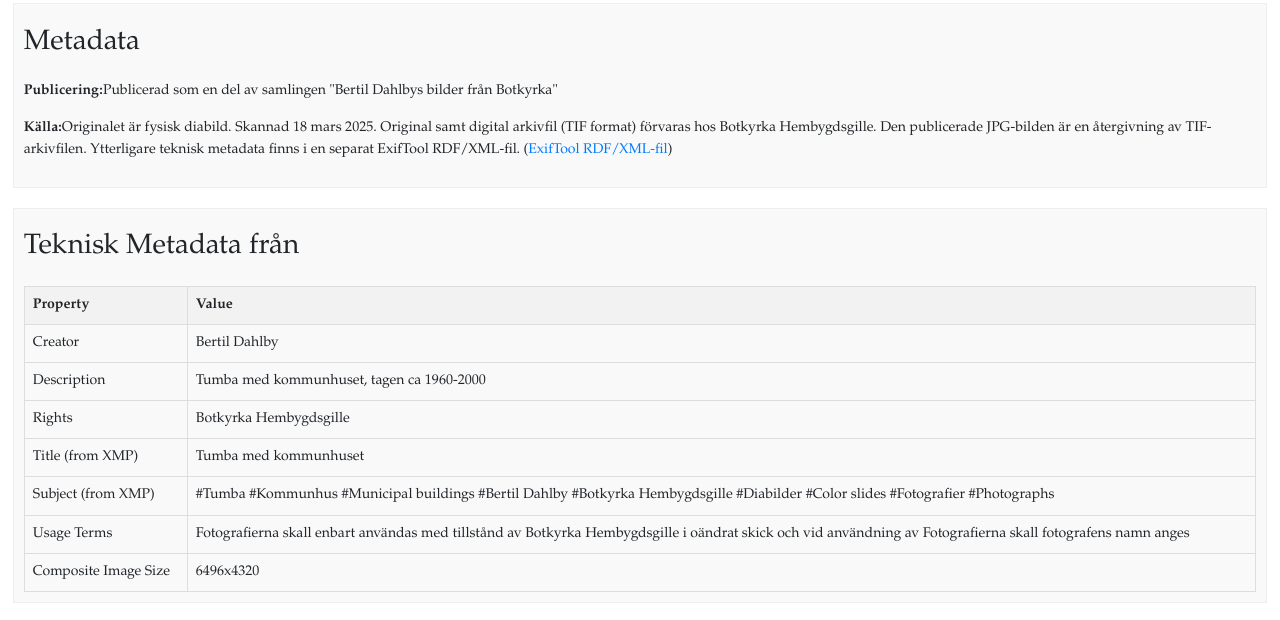
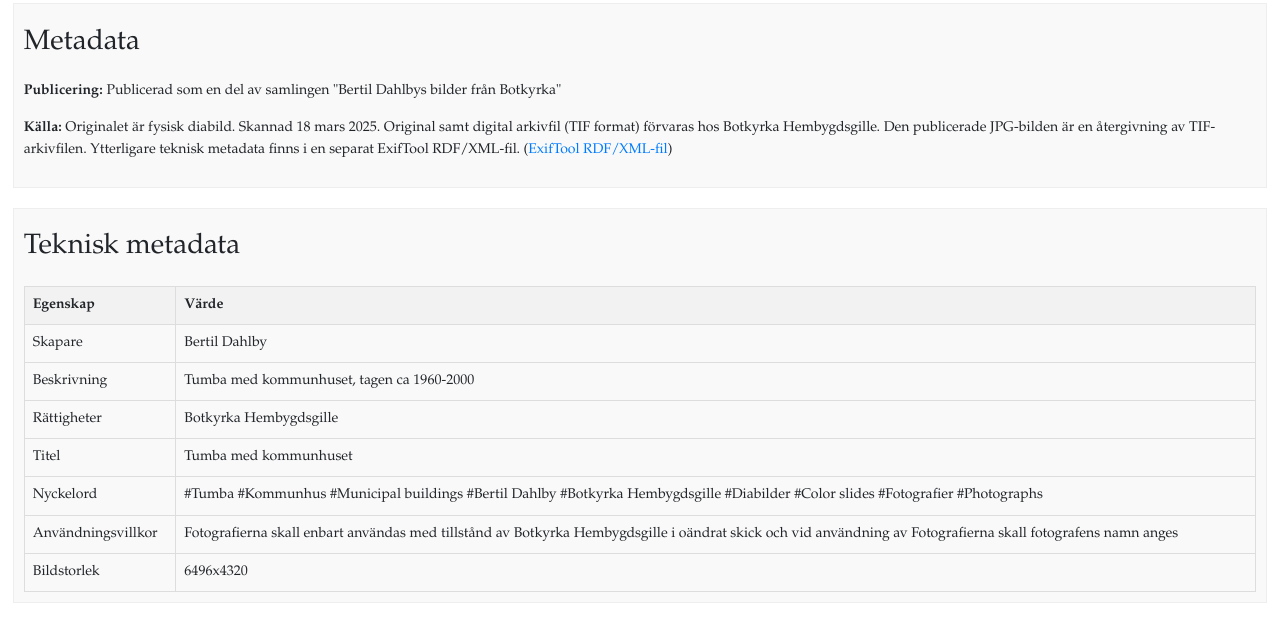
Before and after one commit to Mellenne/Project, a plain HTML site: page docs/L1M2_0012.html in a window 1280 px wide. Shown: the part 104-724 px from the top of the page. Drawn offline with nearby package versions, Linux system fonts and the light colour scheme.

Commit message:
Fix_language

```diff
--- a/docs/L1M2_0012.html
+++ b/docs/L1M2_0012.html
@@ -17,8 +17,8 @@
       </div>
       <div class="metadata-section">
          <h3>Metadata</h3>
-         <p><span class="label">Publicering:</span>Publicerad som en del av samlingen "Bertil Dahlbys bilder från Botkyrka"</p>
-         <p><span class="label">Källa:</span>Originalet är fysisk diabild. Skannad 18 mars 2025. Original samt digital arkivfil
+         <p><span class="label">Publicering:</span> Publicerad som en del av samlingen "Bertil Dahlbys bilder från Botkyrka"</p>
+         <p><span class="label">Källa:</span> Originalet är fysisk diabild. Skannad 18 mars 2025. Original samt digital arkivfil
             (TIF format) förvaras hos Botkyrka Hembygdsgille. Den publicerade JPG-bilden är en
             återgivning av TIF-arkivfilen. Ytterligare teknisk metadata finns i en separat ExifTool
             RDF/XML-fil.
@@ -26,40 +26,40 @@
             </p>
       </div>
       <div class="linked-metadata-section">
-         <h3>Teknisk Metadata från</h3>
+         <h3>Teknisk metadata</h3>
          <table class="linked-meta">
             <tr>
-               <th>Property</th>
-               <th>Value</th>
+               <th>Egenskap</th>
+               <th>Värde</th>
             </tr>
             <tr>
-               <td>Creator</td>
+               <td>Skapare</td>
                <td>Bertil Dahlby</td>
             </tr>
             <tr>
-               <td>Description</td>
+               <td>Beskrivning</td>
                <td>Tumba med kommunhuset, tagen ca 1960-2000</td>
             </tr>
             <tr>
-               <td>Rights</td>
+               <td>Rättigheter</td>
                <td>Botkyrka Hembygdsgille</td>
             </tr>
             <tr>
-               <td>Title (from XMP)</td>
+               <td>Titel</td>
                <td>Tumba med kommunhuset</td>
             </tr>
             <tr>
-               <td>Subject (from XMP)</td>
+               <td>Nyckelord</td>
                <td>#Tumba #Kommunhus #Municipal buildings #Bertil Dahlby #Botkyrka Hembygdsgille #Diabilder
                   #Color slides #Fotografier #Photographs</td>
             </tr>
             <tr>
-               <td>Usage Terms</td>
+               <td>Användningsvillkor</td>
                <td>Fotografierna skall enbart användas med tillstånd av Botkyrka Hembygdsgille i oändrat
                   skick och vid användning av Fotografierna skall fotografens namn anges</td>
             </tr>
             <tr>
-               <td>Composite Image Size</td>
+               <td>Bildstorlek</td>
                <td>6496x4320</td>
             </tr>
          </table>
```
Also changed, not shown: 1 other file.
